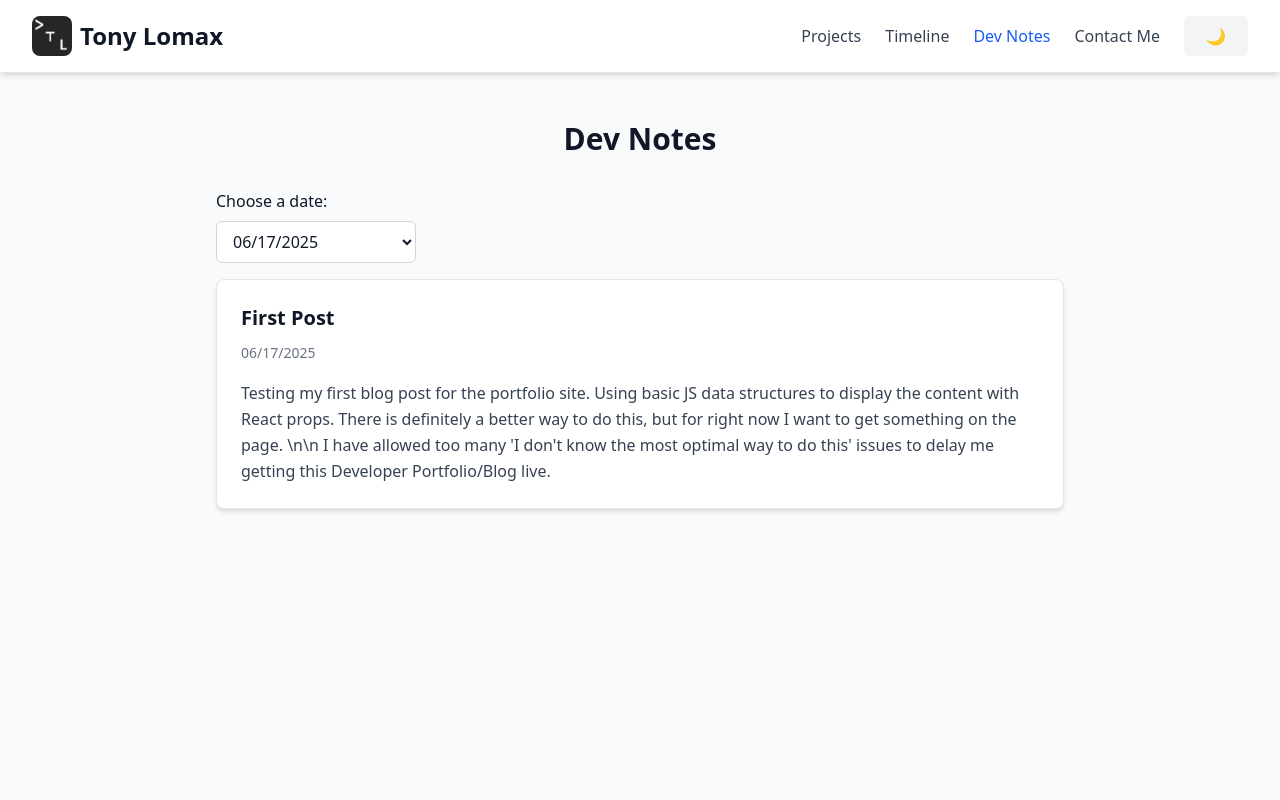
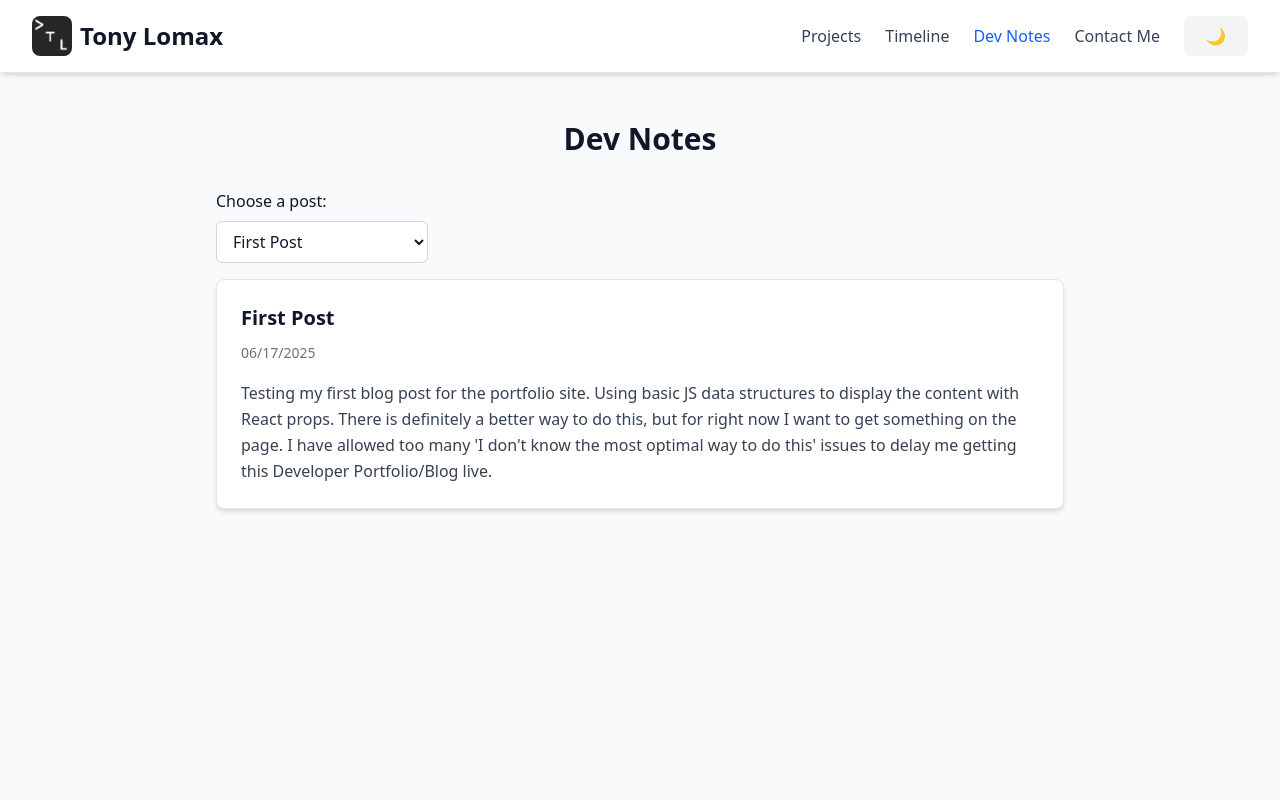
Before and after one commit to lomaxanthony/Portfolio, a React (Vite) app: page /Portfolio/notes in a window 1280 px wide. Shown: the top 800 px of the page. Built offline with nearby package versions, Linux system fonts and the light colour scheme.

Commit message:
Dev Note formatting mostly, added some notes too.

```diff
--- a/src/components/Intro.jsx
+++ b/src/components/Intro.jsx
@@ -60,7 +60,7 @@ function Intro() {
           Thanks for checking out my site!
         </h2>
         <p className="text-lg text-gray-600 dark:text-gray-400 mb-8 leading-relaxed max-w-2xl mx-auto">
-          This is basically a collection of stuff I've been working on —
+          This is a collection of stuff I've been working on:
           projects, random experiments, whatever's caught my interest lately.
           Feel free to poke around!
         </p>
--- a/src/components/Notes.jsx
+++ b/src/components/Notes.jsx
@@ -1,10 +1,11 @@
 import { useState } from "react";
 import noteEntries from "../data/noteEntries";
-import NoteItem from './NoteItem';
 
 function Notes() {
-    const [selectedDate, setSelectedDate] = useState(noteEntries[0].date);
-    const selectedPost = noteEntries.find((entry) => entry.date === selectedDate);
+  const [selectedTitle, setSelectedTitle] = useState(noteEntries[0].title);
+  const selectedPost = noteEntries.find(
+    (entry) => entry.title === selectedTitle
+  );
 
   return (
     <div className="min-h-screen bg-gray-50 dark:bg-gray-900 py-12">
@@ -12,27 +13,39 @@ function Notes() {
         <h2 className="text-3xl font-bold text-gray-900 dark:text-white mb-8 text-center">
           Dev Notes
         </h2>
-                <label className="block mb-2 text-gray-900 dark:text-white font-medium">Choose a date:</label>
+        <label className="block mb-2 text-gray-900 dark:text-white font-medium">
+          Choose a post:
+        </label>
         <select
-                    value={selectedDate}
-                    onChange={(e) => setSelectedDate(e.target.value)}
+          value={selectedTitle}
+          onChange={(e) => setSelectedTitle(e.target.value)}
           className="border border-gray-300 dark:border-gray-600 px-3 py-2 rounded-md bg-white dark:bg-gray-800 text-gray-900 dark:text-white focus:outline-none focus:ring-2 focus:ring-blue-500 min-w-[200px]"
         >
           {noteEntries.map((entry) => (
-                        <option key={entry.date} value={entry.date}>
-                            {entry.date}
+            <option key={entry.title} value={entry.title}>
+              {entry.title}
             </option>
           ))}
         </select>
 
         {selectedPost && (
           <div className="mt-4">
-                        <NoteItem
-                            date={selectedPost.date}
-                            title={selectedPost.title}
-                            content={selectedPost.content}
-
+            <article className="bg-white dark:bg-gray-800 rounded-lg shadow-md p-6 border border-gray-200 dark:border-gray-700">
+              <header className="mb-4">
+                <h3 className="text-xl font-semibold text-gray-900 dark:text-white mb-2">
+                  {selectedPost.title}
+                </h3>
+                <time className="text-sm text-gray-500 dark:text-gray-400">
+                  {selectedPost.date}
+                </time>
+              </header>
+              <div className="prose dark:prose-invert prose-a:text-blue-600 prose-a:underline hover:prose-a:text-blue-800">
+                <div
+                  className="text-gray-700 dark:text-gray-300 leading-relaxed [&_a]:text-blue-600 [&_a]:underline [&_a:hover]:text-blue-800 [&_code]:bg-gray-100 [&_code]:px-1 [&_code]:py-0.5 [&_code]:rounded [&_code]:text-sm [&_code]:font-mono dark:[&_code]:bg-gray-700"
+                  dangerouslySetInnerHTML={{ __html: selectedPost.content }}
                 />
+              </div>
+            </article>
           </div>
         )}
       </div>
--- a/src/data/noteEntries.js
+++ b/src/data/noteEntries.js
@@ -1,42 +1,61 @@
 /*  Entry Template
 
     {
-        date:'',
-        title:'',
+        date:"",
+        title:"",
         content:
         `
         `
     }
 
 
+    newline:  \n
+
 */
-
-
 
 const noteEntries = [
   {
-        date: '06/17/2025',
-        title: 'First Post',
-        content:
-            `Testing my first blog post for the portfolio site. Using basic JS data structures to display the content with React props. There is definitely a better way to do this, but for right now I want to get something on the page. \\n\\n I have allowed too many 'I don't know the most optimal way to do this' issues to delay me getting this Developer Portfolio/Blog live.`
+    date: "06/17/2025",
+    title: "First Post",
+    content: `Testing my first blog post for the portfolio site. Using basic JS data structures to display the content with React props. There is definitely a better way to do this, but for right now I want to get something on the page.
+    I have allowed too many 'I don't know the most optimal way to do this' issues to delay me getting this Developer Portfolio/Blog live.`,
   },
   {
-        date:'06/27/2025',
-        title:'test',
-        content: 'test'
+    date: "06/27/2025",
+    title: "test",
+    content: "test",
   },
   {
-        date:'05/27/2025',
-        title:'test2',
-        content:'Test from last month'
+    date: "06/28/2025",
+    title: "Focus",
+    content: `I need need need to only focus on one change at a time while I am doing development. I start to make a change, notice something that I don’t like, stop what I am doing to fix that—then continue to implement the new feature. It’s so silly. I just add so many variables to potentially debug when things don’t function properly. I know better after the fact, and I need to work on stopping the habit now while the code bases that I am working on are small (and mine).
+        `,
   },
   {
-        date:'06/28/2025',
-        title:'Focus',
-        content:
-        `I need need need to only focus on one change at a time while I am doing development. I start to make a change, notice something that I don’t like, stop what I am doing to fix that—then continue to implement the new feature. It’s so silly. I just add so many variables to potentially debug when things don’t function properly. I know better after the fact, and I need to work on stopping the habit now while the code bases that I am working on are small (and mine).
-        `
-    }
-]
+    date: "06/22/2025",
+    title: "Weekend Thoughts",
+    content: `Weekends are different—in terms of productivity at least. I spent 2 years spending my Saturday grinding projects.  Now I don’t want to do shit. But I wasn’t lazy?
+    <br><br>
+    I am finding it hard to keep a singular focus to direct my actions during my weekends off. I should be using this time to continue to build and work on projects. I am trying something now where I just dupe my dopamine receptors—fooling mt lizard content consumption habit with CS videos. What am I actually fooling? Am I actually slacking off? I am avoiding any real work but I am trying to osmosis my way into learning more about software development. I think it is working? I am trying to hack my way into being a ‘productive’ person. Technically I was productive this weekend. But I can feel myself slipping. Constantly I am tempted by the siren call of my phone. If I can trick myself into thinking that my actions are positive I can justify my laziness. But is that really what is happening? Which brain is actually in control? The lizard? The adult? Or am I just a kid trying to find my purpose?
+    <br><br>
+    This has been one hell of a scattered brain dump. And it’s been a weird few days. I (hope) that I overcame my brief low point in my post graduation malaise. Motivation is no longer fleeting. Everyday, I can tell that my confidence is returning, and I recognize the market’s inefficiency is more to blame for my stalling than my skills as a developer. With that said, I can’t give myself a pass for my utter abandonment of coding the last few months. I just stopped trying to grow. I stopped grinding my axe. I stopped trying. (So dramatic, I know).
+    `,
+  },
+  {
+    date: "07/02/2025",
+    title: "Dev Notes Formatting",
+    content: `I have a rather simple setup right now for my ‘data’ in my portfolio site. It’s just JavaScript arrays that I map over. This made learning React much easier in the beginning because I didn’t have to struggle with how frontend and backend talked to each other, I just had data. And in a attempt to keep this portfolio site simple, I have kept this JS array style of data storage as I’ve continued to expand the features of my app.
+    <br><br>
+    This simplicity has been an asset during the early stages of development, but with simplicity comes downsides. In this case: formatting. From my very limited research, I believe a lot of devs that create a ‘bloggy’ section of their portfolio have text that can be formatted in a more traditional sense—like markdown language for example.
+    <br><br>
+    My ‘Dev Notes’ are just a long string under the content prop that React displays as one <p> tag. I took many English classes in my first degree, and I am a huge fan of spacing in writing. I think everyone should. Writing without proper spacing and punctuation lacks flow, readability, and comprehension. And as someone who can—at times—be a little long winded with my writing, I knew I needed to find a way to get some damn paragraph breaks in there. Monolithic blocks of my babbling is not good for anyone’s user experience.
+    <br><br>
+    So I tried a few things. Hitting enter twice in the string doesn’t work. Newline characters and <br> tag don’t work either. I was kinda stuck. Off to google dot com. Well, actually to Copilot first, but it listed something so silly I thought: <i>there’s no way this is a thing</i>. (Also, side note, Copilot—specifically Claude Sonnet 4 told me the line break would work. Stupid AI!)
+    <br><br>
+    Behold: <code>dangerouslySetInnerHTML</code>  which is, shockingly, a real thing. And named so because it is, in fact, dangerous. I read this <a href="https://blog.logrocket.com/using-dangerouslysetinnerhtml-react-application/">blog</a> on the origins of the property, its vulnerabilities, and its implementation. For my use case though, <code>dangerouslySetInnerHTML</code> is the perfect solution as it renders HTML elements inside the strings that I am passing as my data. Now I can just format my dev note content with HTML tags, allowing for full and specific control of formatting for each specific note.
+    <br><br>
+    At some point, I would like to implement a cleverer way to handle text formatting, but for now, I’m feeling dangerous.`,
+  },
+];
 
 export default noteEntries;
```
Also changed, not shown: 7 other files (tests, documents, lock files or other folders). Lines whose indentation alone changed are shown as unchanged.
